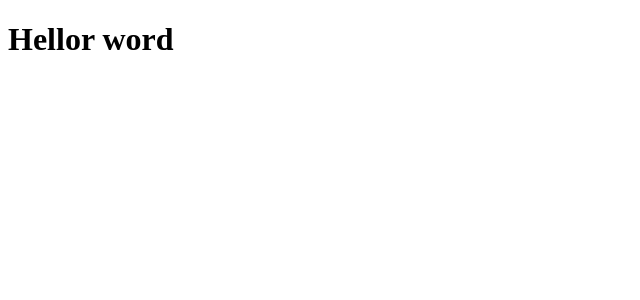
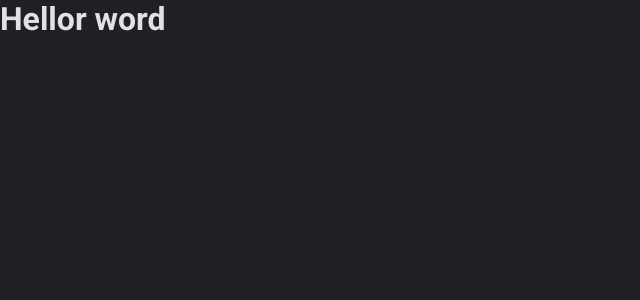
Before and after one commit to Vinicius-Holtman/dt-money-ignite, a React (Vite) app: page / in a window 1280 px wide. Shown: the top 300 px of the page, without its empty margins (0-640 px from the left). Built offline with nearby package versions, Linux system fonts and the light colour scheme.

Commit message:
Create base styled

```diff
--- a/index.html
+++ b/index.html
@@ -2,9 +2,16 @@
 <html lang="en">
   <head>
     <meta charset="UTF-8" />
-    <link rel="icon" type="image/svg+xml" href="/vite.svg" />
     <meta name="viewport" content="width=device-width, initial-scale=1.0" />
-    <title>Vite + React + TS</title>
+
+    <link rel="preconnect" href="https://fonts.googleapis.com" />
+    <link rel="preconnect" href="https://fonts.gstatic.com" crossorigin />
+    <link
+      href="https://fonts.googleapis.com/css2?family=Roboto+Mono:wght@700&family=Roboto:wght@400;700&display=swap"
+      rel="stylesheet"
+    />
+
+    <title>DT Money Ignite</title>
   </head>
   <body>
     <div id="root"></div>
--- a/package.json
+++ b/package.json
@@ -10,11 +10,13 @@
   },
   "dependencies": {
     "react": "^18.2.0",
-    "react-dom": "^18.2.0"
+    "react-dom": "^18.2.0",
+    "styled-components": "^5.3.6"
   },
   "devDependencies": {
     "@types/react": "^18.0.17",
     "@types/react-dom": "^18.0.6",
+    "@types/styled-components": "^5.1.26",
     "@vitejs/plugin-react": "^2.1.0",
     "typescript": "^4.6.4",
     "vite": "^3.1.0"
--- a/src/App.tsx
+++ b/src/App.tsx
@@ -1,5 +1,13 @@
+import { ThemeProvider } from "styled-components";
+import { GlobalStyles } from "./styles/global";
+import { defaultTheme } from "./styles/themes/default";
+
+
 export function App() {
   return (
-    <h1>Hellor word</h1>
+    <ThemeProvider theme={defaultTheme}>
+      <GlobalStyles />
+      <h1>Hellor word</h1>
+    </ThemeProvider>
   )
 }
--- /dev/null
+++ b/src/styles/global.ts
@@ -0,0 +1,24 @@
+import { createGlobalStyle } from "styled-components";
+
+export const GlobalStyles = createGlobalStyle`
+* {
+  margin: 0;
+  padding: 0;
+  box-sizing: border-box;
+
+  :focus {
+    outline: 0;
+    box-shadow: 0 0 0 2px ${props => props.theme['green-500']};
+  }
+
+  body {
+    background-color: ${props => props.theme['gray-800']};
+    color: ${props => props.theme['gray-100']};
+    -webkit-font-smoothing: antialised;
+  }
+
+  body, input, textarea, button {
+    font: 400 1rem Roboto, sans-serif
+  }
+}
+`
--- /dev/null
+++ b/src/styles/themes/default.ts
@@ -0,0 +1,20 @@
+export const defaultTheme = {
+  white: '#fff',
+
+  'gray-100': '#E1E1E6',
+  'gray-300': '#C4C4CC',
+  'gray-400': '#8D8D99',
+  'gray-500': '#7C7C8A',
+  'gray-600': '#323238',
+  'gray-700': '#29292E',
+  'gray-800': '#202024',
+  'gray-900': '#121214',
+
+  'green-300': '#00B37E',
+  'green-500': '#00875F',
+  'green-700': '#015F43',
+
+  'red-300': '#F75A68',
+  'red-500': '#AB222E',
+  'red-700': '#7A1921',
+} as const
```
Also changed, not shown: src/@types/styled.d.ts (added, +8 -0 lines), 1 other file (tests, documents, lock files or other folders).
